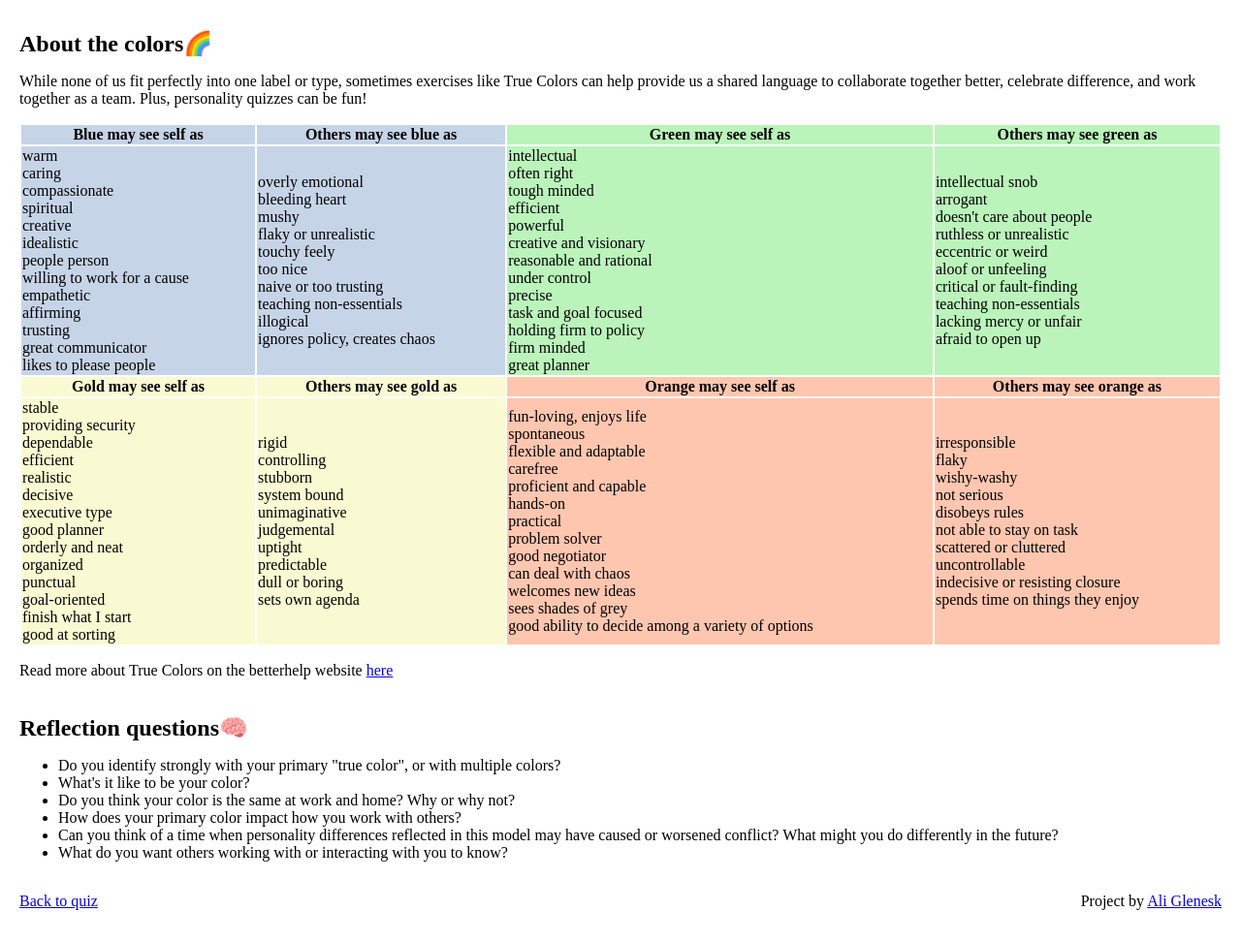
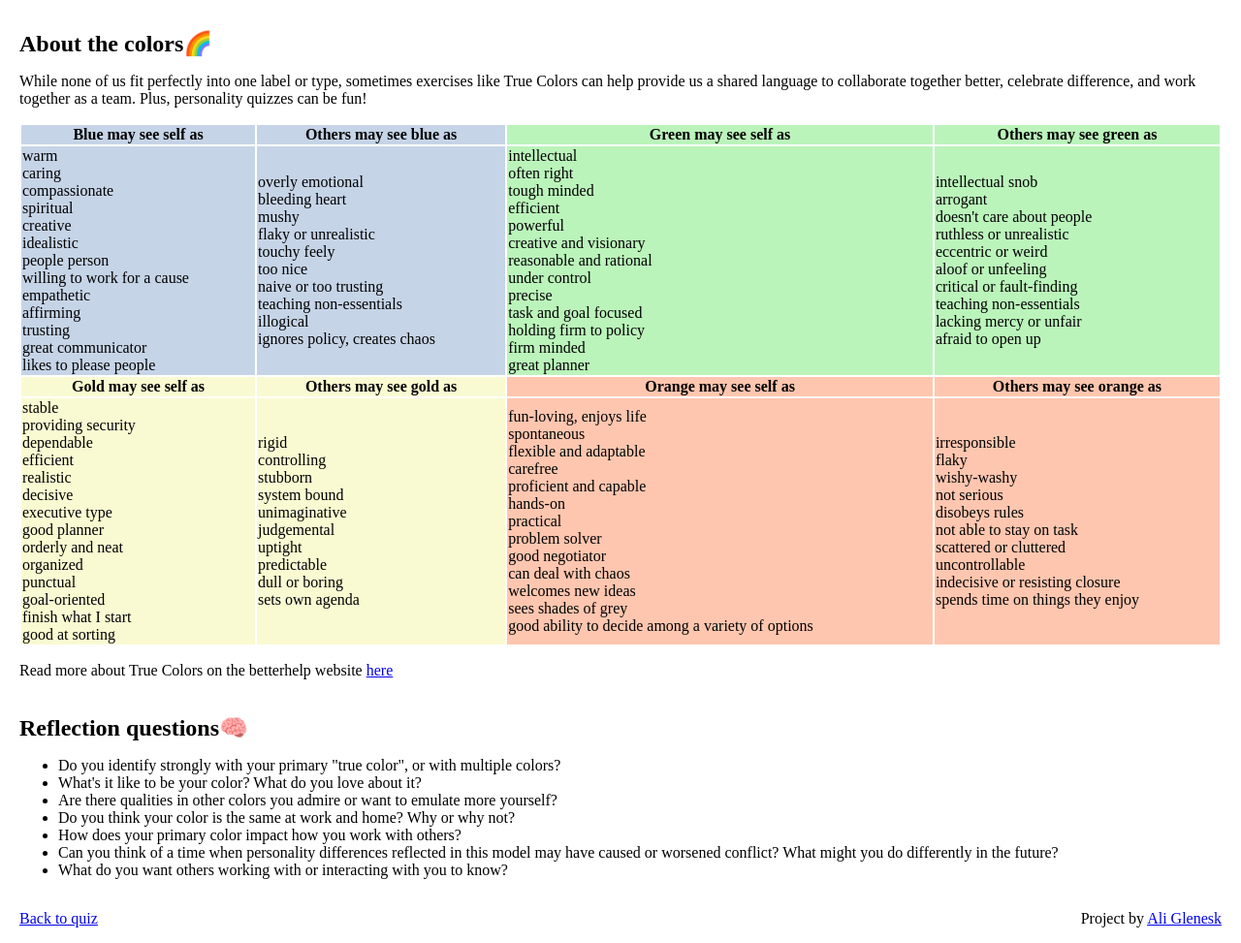
Before and after one commit to aligg/true-colors, a plain HTML site: page success.html in a window 1280 px wide. Shown: the part 79-1052 px from the top of the page at 97% size. Drawn offline with Linux system fonts and the light colour scheme.

Commit message:
addl reflection question

```diff
--- a/success.html
+++ b/success.html
@@ -143,7 +143,8 @@
         <h2>Reflection questions&#129504;</h2>
         <ul>
             <li>Do you identify strongly with your primary "true color", or with multiple colors?</li>
-            <li>What's it like to be your color?</li>
+            <li>What's it like to be your color? What do you love about it?</li>
+            <li>Are there qualities in other colors you admire or want to emulate more yourself?</li>
             <li>Do you think your color is the same at work and home? Why or why not?</li>
             <li>How does your primary color impact how you work with others?</li>
             <li>Can you think of a time when personality differences reflected in this model may have caused or worsened conflict? What might you do differently in the future?</li>
```
